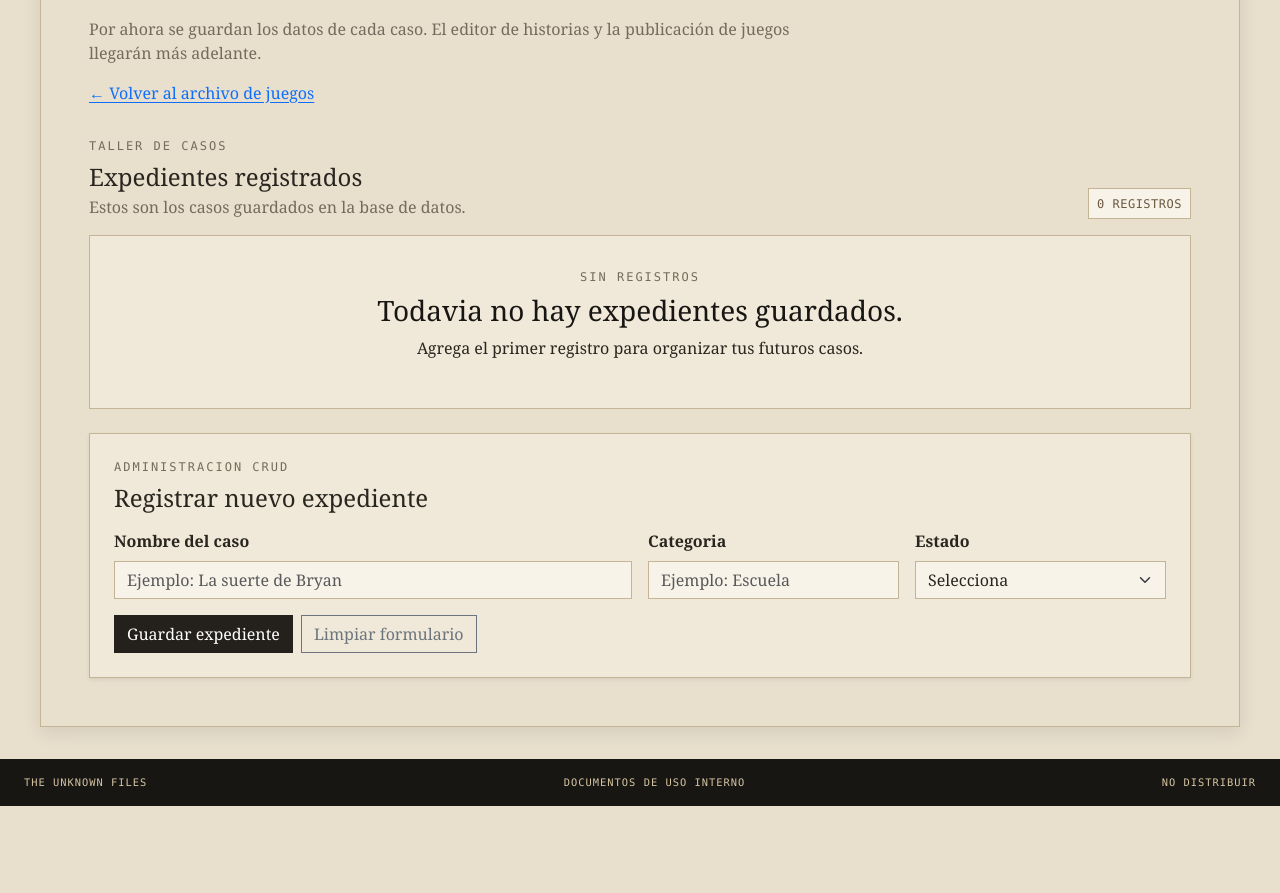
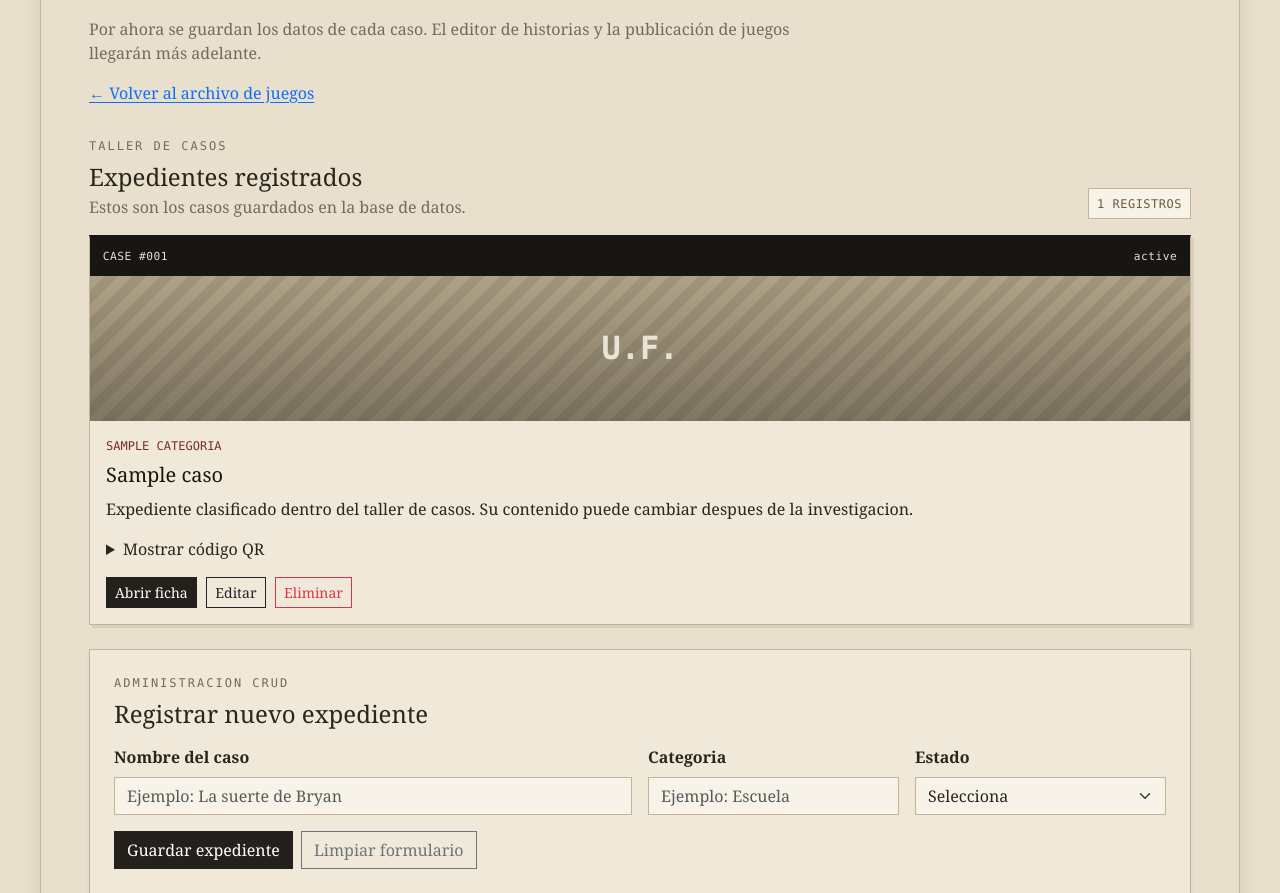
Before and after one commit to dani012345/the-unknown-files, a Flask app: page /taller in a window 1280 px wide. Shown: the part 472-1365 px from the top of the page. Before the commit the page ends 1278 px from the top, so only its background shows below. Run offline with Flask 3, Linux system fonts and the light colour scheme; a database or web service that is not in the repository returns one stand-in record (values such as "Sample title"); some libraries are stand-ins or nearby versions.

Commit message:
Agrega QR a los expedientes de The Unknown Files

```diff
--- a/app.py
+++ b/app.py
@@ -3,6 +3,7 @@ from pymongo import MongoClient
 from pymongo.errors import PyMongoError
 from bson import ObjectId
 from datetime import datetime
+from urllib.parse import quote
 import os
 from bryan_game import create_game_blueprint
 from puntos import create_points_blueprint
@@ -20,7 +21,7 @@ if not mongo_uri:
 cliente = MongoClient(mongo_uri, serverSelectionTimeoutMS=10000)
 
 base_datos = cliente["the_unknown_files"]
-alumnos = base_datos["casos"]
+casos = base_datos["casos"]
 escenas = base_datos["escenas"]
 
 puntos_blueprint, mostrar_inicio, points_store = create_points_blueprint(base_datos)
@@ -49,13 +50,13 @@ def leer_formulario(datos=None):
         "categoria": categoria,
         "estado": estado}
 
-def buscar_alumno(id):
+def buscar_caso(id):
     if not ObjectId.is_valid(id):
         abort(404, description="La clave del caso no es válida.")
-    alumno = alumnos.find_one({"_id": ObjectId(id)})
-    if alumno is None:
-        abort(404, description="Este alumno ya no existe.")
-    return alumno
+    caso = casos.find_one({"_id": ObjectId(id)})
+    if caso is None:
+        abort(404, description="Este expediente ya no existe.")
+    return caso
 
 # ---------- API REST: CASOS ----------
 
@@ -157,8 +158,27 @@ def inicio():
 
 @app.route("/taller")
 def taller():
-    lista = list(alumnos.find().sort("nombre", 1))
-    return render_template("taller.html", alumnos=lista)
+    base_publica = (
+        os.environ.get("APP_BASE_URL", "").strip()
+        or os.environ.get("RENDER_EXTERNAL_URL", "").strip()
+        or request.host_url
+    ).rstrip("/")
+    expedientes = []
+    for documento in casos.find().sort("nombre", 1):
+        caso = caso_a_json(documento)
+        caso["enlace_ficha"] = base_publica + url_for("ficha_caso", id=caso["id"])
+        caso["enlace_qr"] = (
+            "https://api.qrserver.com/v1/create-qr-code/?size=220x220&margin=12&data="
+            + quote(caso["enlace_ficha"], safe="")
+        )
+        expedientes.append(caso)
+    return render_template("taller.html", casos=expedientes)
+
+
+@app.get("/expediente/<id>")
+def ficha_caso(id):
+    caso = caso_a_json(buscar_caso(id))
+    return render_template("ficha_caso.html", caso=caso), {"Cache-Control": "no-store"}
 
 @app.route("/caso/bryan", methods=["GET", "POST"])
 def juego_bryan():
@@ -167,22 +187,22 @@ def juego_bryan():
 @app.route("/agregar", methods=["POST"])
 def agregar():
     datos = leer_formulario()
-    alumnos.insert_one(datos)
+    casos.insert_one(datos)
     return redirect(url_for("taller", _anchor="lista"))
 
 @app.route("/editar/<id>", methods=["GET", "POST"])
 def editar(id):
-    alumno = buscar_alumno(id)
+    alumno = buscar_caso(id)
     if request.method == "POST":
         datos = leer_formulario()
-        alumnos.update_one({"_id": alumno["_id"]}, {"$set": datos})
+        casos.update_one({"_id": alumno["_id"]}, {"$set": datos})
         return redirect(url_for("taller", _anchor="lista"))
     return render_template("editar.html", alumno=alumno)
 
 @app.route("/eliminar/<id>", methods=["POST"])
 def eliminar(id):
-    alumno = buscar_alumno(id)
-    alumnos.delete_one({"_id": alumno["_id"]})
+    caso = buscar_caso(id)
+    casos.delete_one({"_id": caso["_id"]})
     return redirect(url_for("taller", _anchor="lista"))
 
 @app.errorhandler(PyMongoError)
--- a/templates/taller.html
+++ b/templates/taller.html
@@ -45,19 +45,26 @@
                     Expediente clasificado dentro del taller de casos.
                     Su contenido puede cambiar despues de la investigacion.
                 </p>
+                <details class="mt-3">
+                    <summary>Mostrar código QR</summary>
+                    <img class="img-fluid d-block mt-2" src="{{ caso.enlace_qr }}"
+                         alt="Código QR para abrir el expediente {{ caso.nombre }}"
+                         width="220" height="220" loading="lazy">
+                </details>
             </div>
 
             <div class="case-card__actions">
+                <a class="btn btn-dark btn-sm" href="{{ caso.enlace_ficha }}">Abrir ficha</a>
                 <a
                     class="btn btn-outline-dark btn-sm"
-                    href="{{ url_for('editar', id=caso._id) }}"
+                    href="{{ url_for('editar', id=caso.id) }}"
                 >
                     Editar
                 </a>
 
                 <form
                     method="post"
-                    action="{{ url_for('eliminar', id=caso._id) }}"
+                    action="{{ url_for('eliminar', id=caso.id) }}"
                     onsubmit="return confirm('¿Eliminar este caso?');"
                 >
                     <button
@@ -118,6 +125,7 @@
                     <option value="">Selecciona</option>
                     <option value="Disponible">Disponible</option>
                     <option value="Bloqueado">Bloqueado</option>
+                    <option value="Completado">Completado</option>
                 </select>
             </div>
 
```
Also changed, not shown: templates/ficha_caso.html (added, +16 -0 lines).
